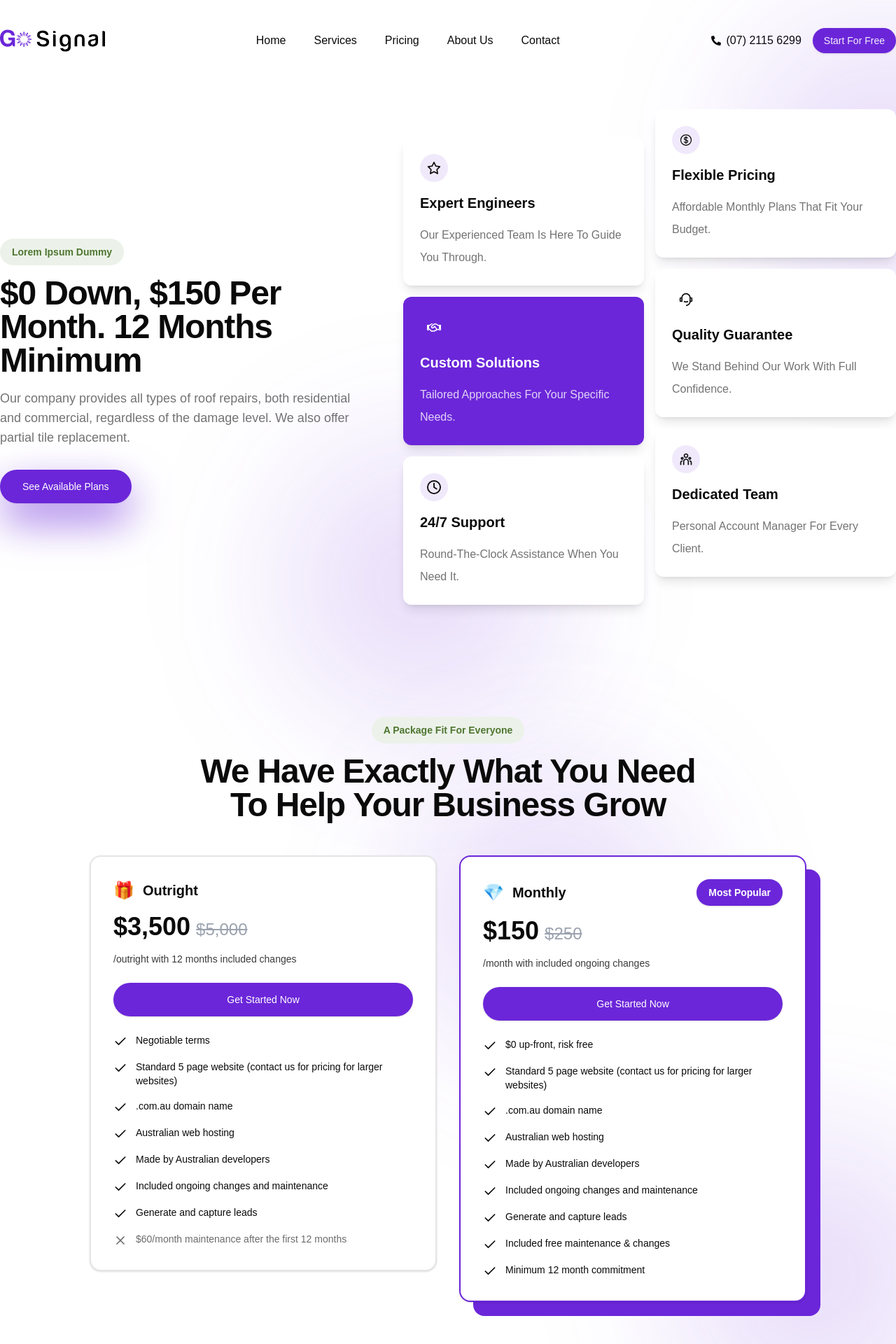
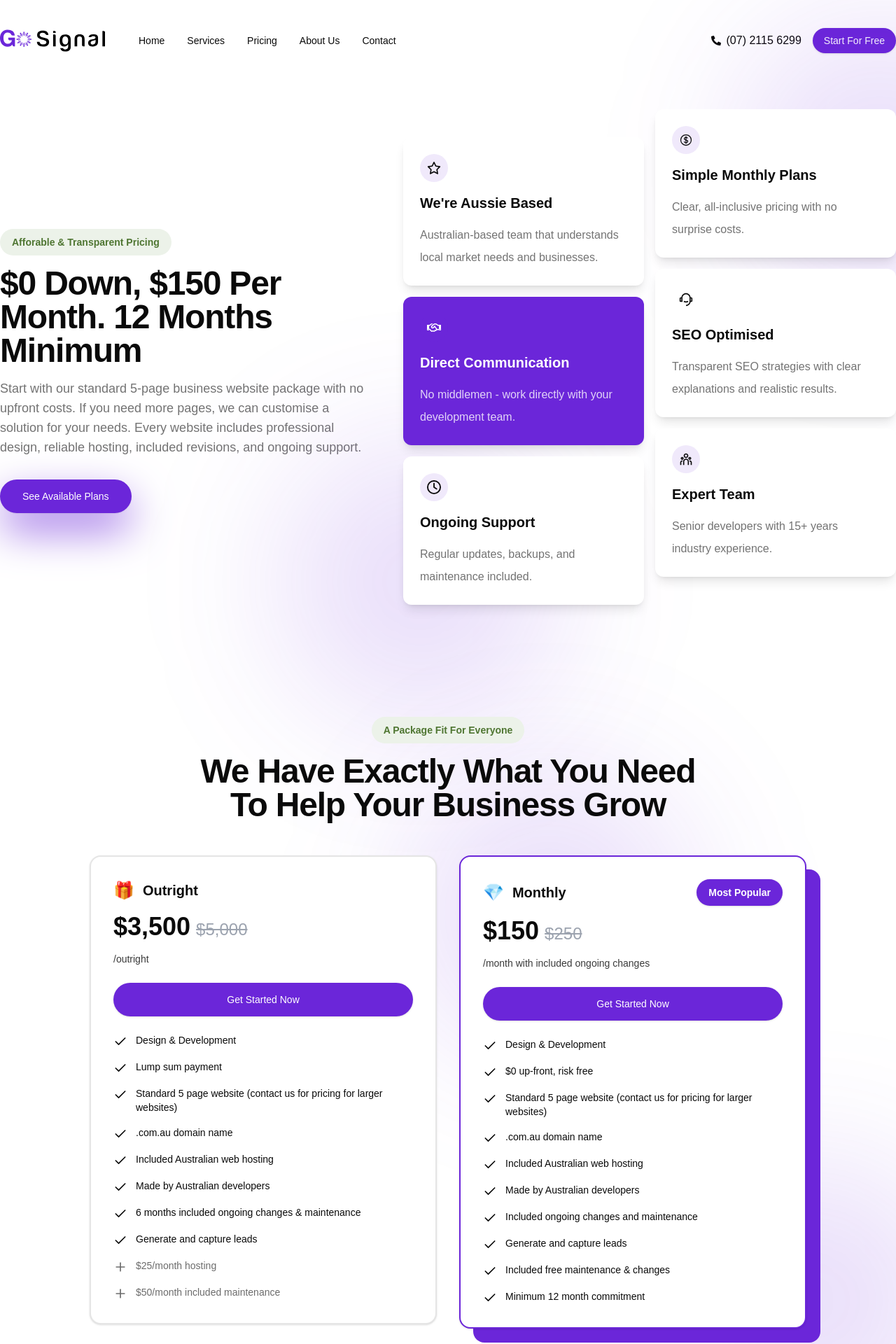
Before and after one commit to mattyleggy/gosignal, a Next.js app: page /pricing in a window 1280 px wide. Shown: the top 1920 px of the page at 70% size. Built offline with nearby package versions, Linux system fonts and the light colour scheme.

Commit message:
content: update text in a lot of sections on home page

```diff
--- a/app/(site)/(home)/_components/home-header.tsx
+++ b/app/(site)/(home)/_components/home-header.tsx
@@ -7,7 +7,7 @@ import Image from "next/image";
 export default function HomeHeader() {
     return (
         <Header
-            badge="#1 Australian Website Designers For Professionals"
+            badge="Custom Websites For Aussie Businesses"
             title={
                 <>
                     Businesses with modern websites get{" "}
@@ -30,7 +30,7 @@ export default function HomeHeader() {
 
                     {/* Image Shuffle */}
                     <div className="relative hidden md:block">
-                        <Image src="/images/home-hero.png" alt="Hero Image" width={650} height={650} className={`-mt-8`} />
+                        <Image src="/images/home-hero.png" alt="Hero Image" width={650} height={650} className={`-mt-16`} />
                     </div>
 
                     {/* Mobile Image */}
@@ -40,7 +40,7 @@ export default function HomeHeader() {
                     </div>
                 </div>
             }
-            leftClassName="md:-mt-10"
+            leftClassName="md:-mt-20"
             className="md:py-0"
 
         />
--- a/components/header/background-gradient.tsx
+++ b/components/header/background-gradient.tsx
@@ -1,7 +1,7 @@
 export default function BackgroundGradient() {
     return (
         <div
-            className="absolute top-0 w-1/2 right-0 h-1/2 bg-gradient-to-b from-gray-100 to-transparent -z-10  md:block"
+            className="absolute top-0 w-1/2 right-0 h-1/2 bg-gradient-to-b from-gray-100 to-transparent -z-10 hidden md:block"
             aria-hidden="true"
         />
     );
--- a/components/navigation/nav.tsx
+++ b/components/navigation/nav.tsx
@@ -38,7 +38,7 @@ export default function Nav() {
 
     return (
         <nav className="flex justify-between items-center max-w-7xl w-full py-10 px-4 md:px-0">
-            <div className="flex items-center gap-4">
+            <div className="flex items-center gap-4 md:gap-12">
                 <button
                     className="lg:hidden"
                     onClick={() => setIsMobileMenuOpen(!isMobileMenuOpen)}
@@ -64,16 +64,22 @@ export default function Nav() {
                 <Link href="/">
                     <Logo />
                 </Link>
-            </div>
                 <div className="hidden lg:block">
-                <ul className="flex gap-10 items-center w-full">
+                    <ul className="flex gap-8 items-center w-full text-sm">
                         {navigationLinks.map((link) => (
                             <li key={link.href}>
-                            <a href={link.href}>{link.label}</a>
+                                <a
+                                    href={link.href}
+                                    className="relative after:absolute after:-bottom-2 after:left-0 after:h-[1px] after:w-0 after:bg-primary hover:after:w-full after:transition-all after:duration-300 hover:text-primary transition-all duration-100"
+                                >
+                                    {link.label}
+                                </a>
                             </li>
                         ))}
                     </ul>
                 </div>
+            </div>
+
             <div className="flex flex-col lg:flex-row items-center gap-2 lg:gap-4">
                 <div className="flex items-center gap-2">
                     <FaPhoneAlt className="text-sm" />
--- a/components/sections/faq.tsx
+++ b/components/sections/faq.tsx
@@ -41,7 +41,7 @@ const faqs = [
     },
     {
         question: "How Many Changes Can I Make To My Website?",
-        answer: "Our plans include unlimited changes and updates to keep your website current and effective.",
+        answer: "Our plans include changes and updates to keep your website current and effective.",
     },
     {
         question: "Is There Anything Else I Need To Do To Get An Online Footprint?",
--- a/components/sections/key-features.tsx
+++ b/components/sections/key-features.tsx
@@ -11,7 +11,7 @@ export default function KeyFeatures() {
 
     const usps = [
         {
-            title: "Unlimited Edits",
+            title: "Included Edits",
             icon: FaStarIcon,
         },
         {
--- a/components/sections/pricing-plans.tsx
+++ b/components/sections/pricing-plans.tsx
@@ -3,7 +3,7 @@ import Section from "@/components/common/section";
 import { Typography } from "@/components/common/typography";
 import { Badge } from "@/components/ui/badge";
 import { Button } from "@/components/ui/button";
-import { Check, X } from "lucide-react";
+import { Check, Plus } from "lucide-react";
 import { cn } from "@/lib/utils";
 import { GlowCircle } from "@/components/ui/glow-circle";
 import { plans } from "@/lib/plans";
@@ -77,7 +77,7 @@ export function PricingPlans() {
                                             key={feature.text}
                                             className="flex gap-3 items-start opacity-60"
                                         >
-                                            <X className="w-5 h-5 shrink-0 mt-0.5" />
+                                            <Plus className="w-5 h-5 shrink-0 mt-0.5" />
                                             <span className="text-sm">{feature.text}</span>
                                         </li>
                                     ))}
--- a/components/sections/pricing-section.tsx
+++ b/components/sections/pricing-section.tsx
@@ -12,33 +12,34 @@ export function PricingSection() {
     const usps = [
         {
             icon: <FaRegStar className="w-5 h-5" />,
-            title: "Expert Engineers",
-            description: "Our Experienced Team Is Here To Guide You Through.",
+            title: "We're Aussie Based",
+            description:
+                "Australian-based team that understands local market needs and businesses.",
         },
         {
             icon: <HiOutlineCurrencyDollar className="w-5 h-5" />,
-            title: "Flexible Pricing",
-            description: "Affordable Monthly Plans That Fit Your Budget.",
+            title: "Simple Monthly Plans",
+            description: "Clear, all-inclusive pricing with no surprise costs.",
         },
         {
             icon: <FaRegHandshake className="w-5 h-5" />,
-            title: "Custom Solutions",
-            description: "Tailored Approaches For Your Specific Needs.",
+            title: "Direct Communication",
+            description: "No middlemen - work directly with your development team.",
         },
         {
             icon: <RiCustomerService2Line className="w-5 h-5" />,
-            title: "Quality Guarantee",
-            description: "We Stand Behind Our Work With Full Confidence.",
+            title: "SEO Optimised",
+            description: "Transparent SEO strategies with clear explanations and realistic results.",
         },
         {
             icon: <FaRegClock className="w-5 h-5" />,
-            title: "24/7 Support",
-            description: "Round-The-Clock Assistance When You Need It.",
+            title: "Ongoing Support",
+            description: "Regular updates, backups, and maintenance included.",
         },
         {
             icon: <RiTeamLine className="w-5 h-5" />,
-            title: "Dedicated Team",
-            description: "Personal Account Manager For Every Client.",
+            title: "Expert Team",
+            description: "Senior developers with 15+ years industry experience.",
         },
     ];
 
@@ -47,14 +48,15 @@ export function PricingSection() {
             <div className="flex flex-col lg:flex-row gap-8 lg:gap-12 items-center">
                 <div className="w-full lg:w-3/4">
                     <div className="flex flex-col items-center lg:items-start gap-4 text-center lg:text-left">
-                        <Badge variant="secondary">Lorem Ipsum Dummy</Badge>
+                        <Badge variant="secondary">Afforable &amp; Transparent Pricing</Badge>
                         <Typography variant="h2" className="leading-tight">
                             $0 Down, $150 Per Month. 12 Months Minimum
                         </Typography>
                         <p className="text-muted-foreground text-lg">
-                            Our company provides all types of roof repairs, both residential and
-                            commercial, regardless of the damage level. We also offer partial tile
-                            replacement.
+                            Start with our standard 5-page business website package with no upfront
+                            costs. If you need more pages, we can customise a solution for your
+                            needs. Every website includes professional design, reliable hosting,
+                            included revisions, and ongoing support.
                         </p>
                         <Button
                             variant={"dropShadow"}
--- a/components/sections/reasons-to-choose-us.tsx
+++ b/components/sections/reasons-to-choose-us.tsx
@@ -10,21 +10,21 @@ import ImageShadow from "@/components/common/image-shadow";
 const reasons = [
     {
         icon: <FaRegThumbsUp className="text-xl" />,
-        title: "Affordable Prices",
+        title: "Lifetime Support & Updates",
         description:
-            "From Free Inspections, Claim Assistance, Roof Replacements And Home Upgrades.",
+            "Never worry about maintenance again. We handle all updates, security, and changes to keep your site running perfectly.",
     },
     {
         icon: <FaRegThumbsUp className="text-xl" />,
-        title: "Expert Engineers",
+        title: "Custom-Built Solutions",
         description:
-            "Our Experienced, Knowledgeable Team Is Here To Guide You Through Every Step Of The Process.",
+            "Tailored websites built specifically for your business needs, not generic templates that limit your growth.",
     },
     {
         icon: <FaRegThumbsUp className="text-xl" />,
-        title: "Quality Materials",
+        title: "We get you more customers",
         description:
-            "We Understand The Importance Of Protecting Your Family And Investment, And We Treat With Care.",
+            "We build websites that actually work - bringing you real customers, not just pretty designs.",
     },
 ];
 
@@ -62,9 +62,10 @@ export function ReasonsToChooseUs() {
                             Reasons To Choose Us For Your Website
                         </Typography>
                         <p className="text-muted-foreground">
-                            We have been installing boilers and heating systems for over 10 years
-                            and we are proud to say we are experts in this field. We have a team of
-                            skilled & qualified members.
+                            With over 15+ years of experience in web development and digital marketing,
+                            we specialise in creating websites that drive real business growth. Our team
+                            of developers and designers are committed to delivering solutions
+                            that exceed expectations.
                         </p>
                     </div>
 
--- a/components/sections/stand-out.tsx
+++ b/components/sections/stand-out.tsx
@@ -84,24 +84,17 @@ export default function StandOut() {
                         </div>
                     </div>
                     <div className="flex flex-col lg:flex-row gap-6">
-                        {/* Feature 3 */}
-                        <div className={cn(topRightClasses, "bg-primary/10 text-black/90 w-full lg:w-1/2")}>
-                            We setup your Facebook & Instagram socials and help grow your audience
-                            with regular content to keep your customers engaged.
-                        </div>
-
                         {/* Feature 4 */}
-                        <div className={cn(topLeftClasses, "bg-primary text-primary-foreground/90 w-full lg:w-1/2")}>
+                        <div className={cn(topLeftClasses, "bg-primary text-primary-foreground/90 w-full lg:w-full text-lg")}>
                             <div className="flex items-center gap-4">
                                 <Image
                                     src="/images/australia-flag.png"
                                     alt="Australian Flag"
-                                    width={130}
+                                    width={100}
                                     height={30}
                                 />
                                 <div>
-                                    We create and host all of our websites in Australia and
-                                    architecture them to load fast and efficiently.
+                                    We create and host all of our websites in Australia and design them to load fast and efficiently.
                                 </div>
                             </div>
                         </div>
--- a/components/sections/who-are-we.tsx
+++ b/components/sections/who-are-we.tsx
@@ -70,7 +70,7 @@ export default function WhoAreWe() {
                         </p>
 
                         <p>
-                            Just as you&apos;re trusted in your trade, you can trust me to provide the
+                            Just as you&apos;re trusted in your business, you can trust me to provide the
                             exact result you need. I&apos;m here to listen to how you want to portray
                             your business and here to help whenever you need it.
                         </p>
--- a/lib/plans.ts
+++ b/lib/plans.ts
@@ -14,18 +14,20 @@ export const plans = [
         icon: "🎁",
         price: "$3,500",
         originalPrice: "$5,000",
-        description: "/outright with 12 months included changes",
+        description: "/outright",
         features: [
-            "Negotiable terms",
+            "Design & Development",
+            "Lump sum payment",
             "Standard 5 page website (contact us for pricing for larger websites)",
             ".com.au domain name",
-            "Australian web hosting",
+            "Included Australian web hosting",
             "Made by Australian developers",
-            "Included ongoing changes and maintenance",
+            "6 months included ongoing changes & maintenance ",
             "Generate and capture leads",
         ],
         optionalFeatures: [
-            { text: "$60/month maintenance after the first 12 months", included: false },
+            { text: "$25/month hosting", included: false },
+            { text: "$50/month included maintenance", included: false },
         ],
         popular: false,
         visibleOnPage: true
@@ -37,10 +39,11 @@ export const plans = [
         originalPrice: "$250",
         description: "/month with included ongoing changes",
         features: [
+            "Design & Development",
             "$0 up-front, risk free",
             "Standard 5 page website (contact us for pricing for larger websites)",
             ".com.au domain name",
-            "Australian web hosting",
+            "Included Australian web hosting",
             "Made by Australian developers",
             "Included ongoing changes and maintenance",
             "Generate and capture leads",
```
Lines whose indentation alone changed are shown as unchanged.
